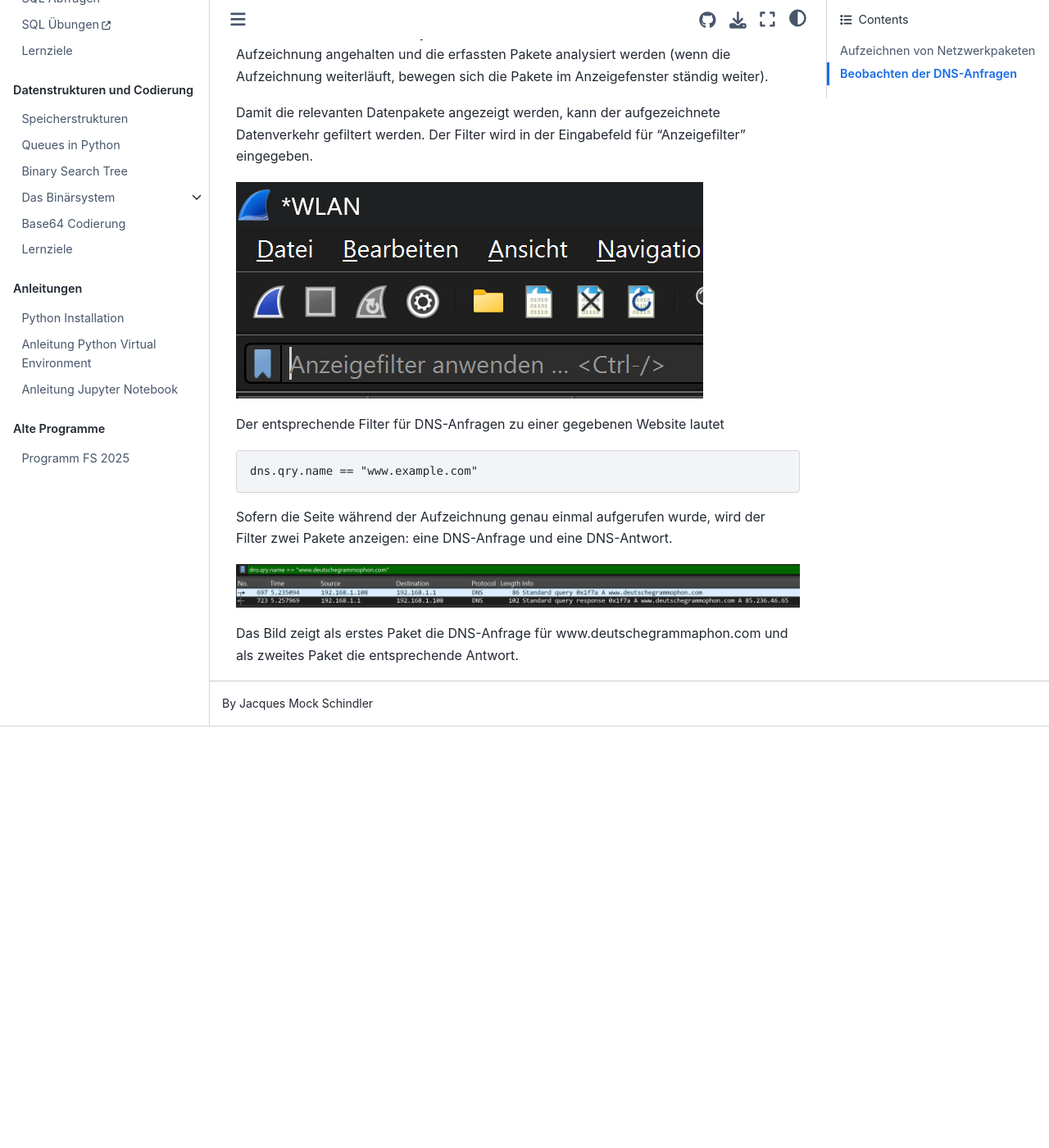
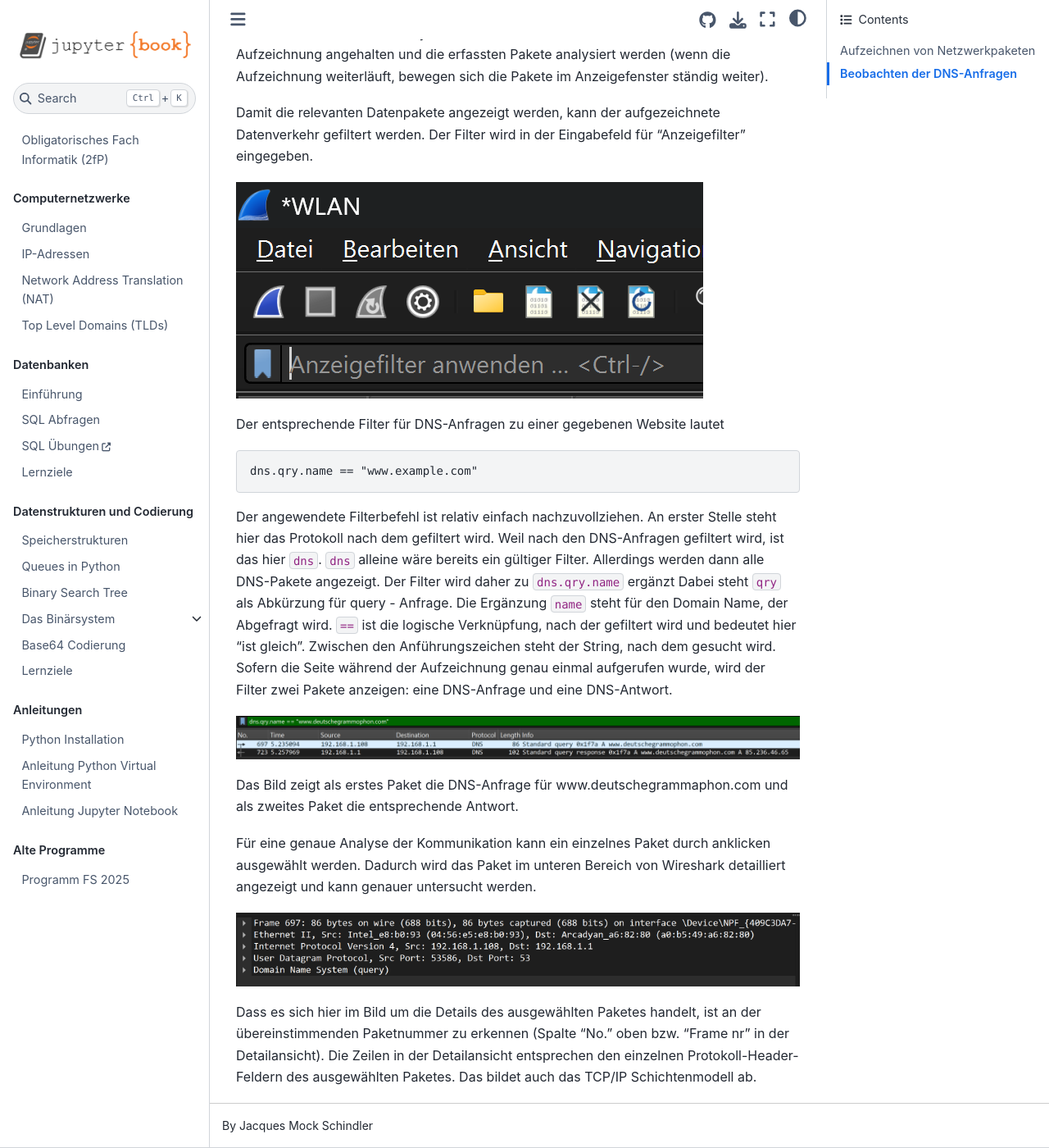
Before and after one commit to SkriptenMk/I_fP_24-28, a Jupyter Book: the page built from docs/250829/three_way_handshake.md, in a window 1280 px wide and 1400 px high, scrolled down 1405 px. Shown: the whole window at 82% size. Built offline with Jupyter Book 1.0.4 settings and Sphinx 7.4.7 and the Sphinx Book theme 1.1.4, drawn with Linux system fonts in a browser that asks for light colours; before the commit the page ends 2291 px from its top, so only the background shows below that.

Commit message:
Präzisiere die Beschreibung des Filters

````diff
--- a/docs/250829/three_way_handshake.md
+++ b/docs/250829/three_way_handshake.md
@@ -50,12 +50,34 @@
 dns.qry.name == "www.example.com"
 ```
 
-Sofern die Seite während der Aufzeichnung genau einmal aufgerufen wurde,
-wird der Filter zwei Pakete anzeigen: eine DNS-Anfrage und eine
-DNS-Antwort.
+Der angewendete Filterbefehl ist relativ einfach nachzuvollziehen.
+An erster Stelle steht hier das Protokoll nach dem gefiltert wird. Weil
+nach den DNS-Anfragen gefiltert wird, ist das hier `dns`. `dns` alleine
+wäre bereits ein gültiger Filter. Allerdings werden dann alle DNS-Pakete
+angezeigt. Der Filter wird daher zu `dns.qry.name` ergänzt Dabei steht
+`qry` als Abkürzung für query - Anfrage. Die Ergänzung `name` steht für den Domain Name,
+der Abgefragt wird. `==` ist die logische Verknüpfung, nach der gefiltert wird
+und bedeutet hier "ist gleich". Zwischen den Anführungszeichen steht der
+String, nach dem gesucht wird.
+Sofern die Seite während der Aufzeichnung genau
+einmal aufgerufen wurde, wird der Filter zwei Pakete anzeigen: eine
+DNS-Anfrage und eine DNS-Antwort.
 
 ![Gefilterte Wireshark-Pakete](ws_dns_query.png)
 
 Das Bild zeigt als erstes Paket die DNS-Anfrage für
 www.deutschegrammaphon.com und als zweites Paket die entsprechende
 Antwort.
+
+Für eine genaue Analyse der Kommunikation kann ein einzelnes Paket
+durch anklicken ausgewählt werden. Dadurch wird das Paket im unteren
+Bereich von Wireshark detailliert angezeigt und kann genauer
+untersucht werden.
+
+![Inhalt des Ausgewählten Pakets](ws_selected_package.png)
+
+Dass es sich hier im Bild um die Details des ausgewählten Paketes
+handelt, ist an der übereinstimmenden Paketnummer zu erkennen (Spalte
+"No." oben bzw. "Frame nr" in der Detailansicht). Die Zeilen in der
+Detailansicht entsprechen den einzelnen Protokoll-Header-Feldern des
+ausgewählten Paketes. Das bildet auch das TCP/IP Schichtenmodell ab.
````
Also changed, not shown: docs/250829/ws_selected_package.png (added).
